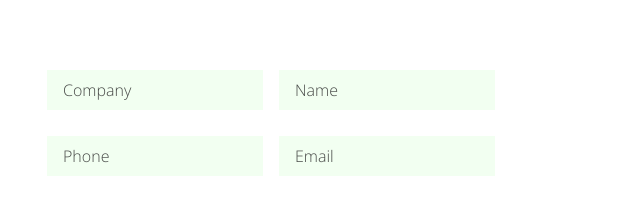
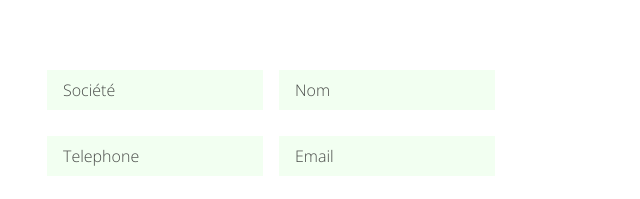
Before and after one commit to LahraichiMoh/jaddistr, a plain HTML site: page index.html in a window 1280 px wide. Shown: the part 5426-5625 px from the top of the page, 609-1249 px from the left. Drawn offline with nearby package versions, Linux system fonts and the light colour scheme; no server answers; a script that the page names is missing.

Commit message:
Update index.html

```diff
--- a/index.html
+++ b/index.html
@@ -18,6 +18,7 @@
     <meta property="og:title" content="Jad Distribution - transport international agroalimentaire "
     />
     <link rel="icon" type="image/x-icon" href="images/favicon.ico">
+    <link rel="shortcut icon" type="image/x-icon" href="images/favicon.ico">
 
     <meta property="og:type" content="website" />
     <meta property="og:locale" content="en" />
@@ -1698,20 +1699,20 @@
             <div class="ed-element ed-form-container footer-hel-box" id="ed-402926134">
               <form method="POST" action="">
                 <div class="ed-element ed-form-input" id="ed-402926137">
-                  <input placeholder="Company" type="text" name="form_402926134[ed-f-402926137]"
-                  value="" id="form_402926134_ed-f-402926137">
+                  <input placeholder="Société" type="text" name="company"
+                  value="" id="company">
                 </div>
                 <div class="ed-element ed-form-input" id="ed-402926140">
-                  <input placeholder="Name" type="text" name="form_402926134[ed-f-402926140]"
-                  value="" id="form_402926134_ed-f-402926140">
+                  <input placeholder="Nom" type="text" name="name"
+                  value="" id="name">
                 </div>
                 <div class="ed-element ed-form-input" id="ed-402926143">
-                  <input placeholder="Phone" type="text" name="form_402926134[ed-f-402926143]"
-                  value="" id="form_402926134_ed-f-402926143">
+                  <input placeholder="Telephone" type="text" name="phone"
+                  value="" id="phone">
                 </div>
                 <div class="ed-element ed-form-email" id="ed-402926146">
-                  <input placeholder="Email" type="email" name="form_402926134[ed-f-402926146]"
-                  value="" id="form_402926134_ed-f-402926146">
+                  <input placeholder="Email" type="email" name="email"
+                  value="" id="email">
                 </div>
                 <div class="ed-element ed-form-textarea" id="ed-402926149">
                   <textarea rows="4" cols="30" placeholder="Message" name="form_402926134[ed-f-402926149]"
```
